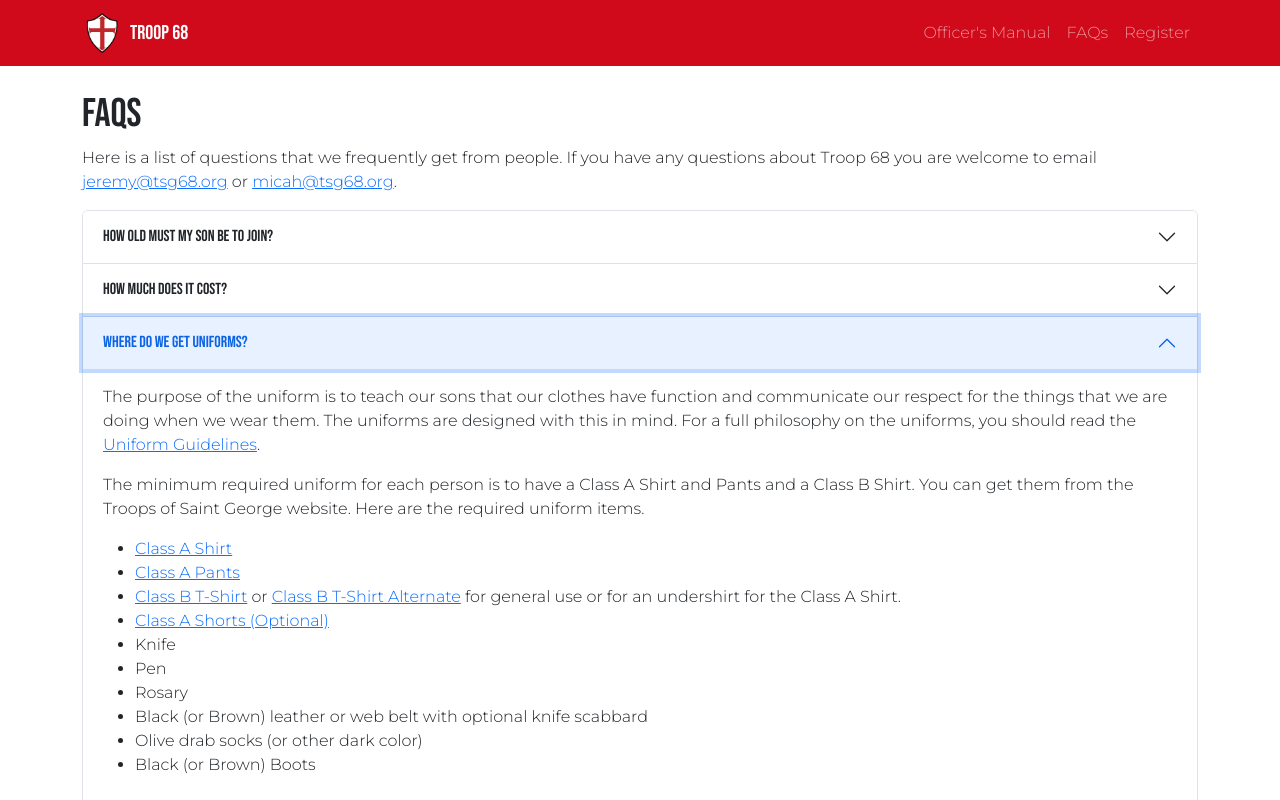
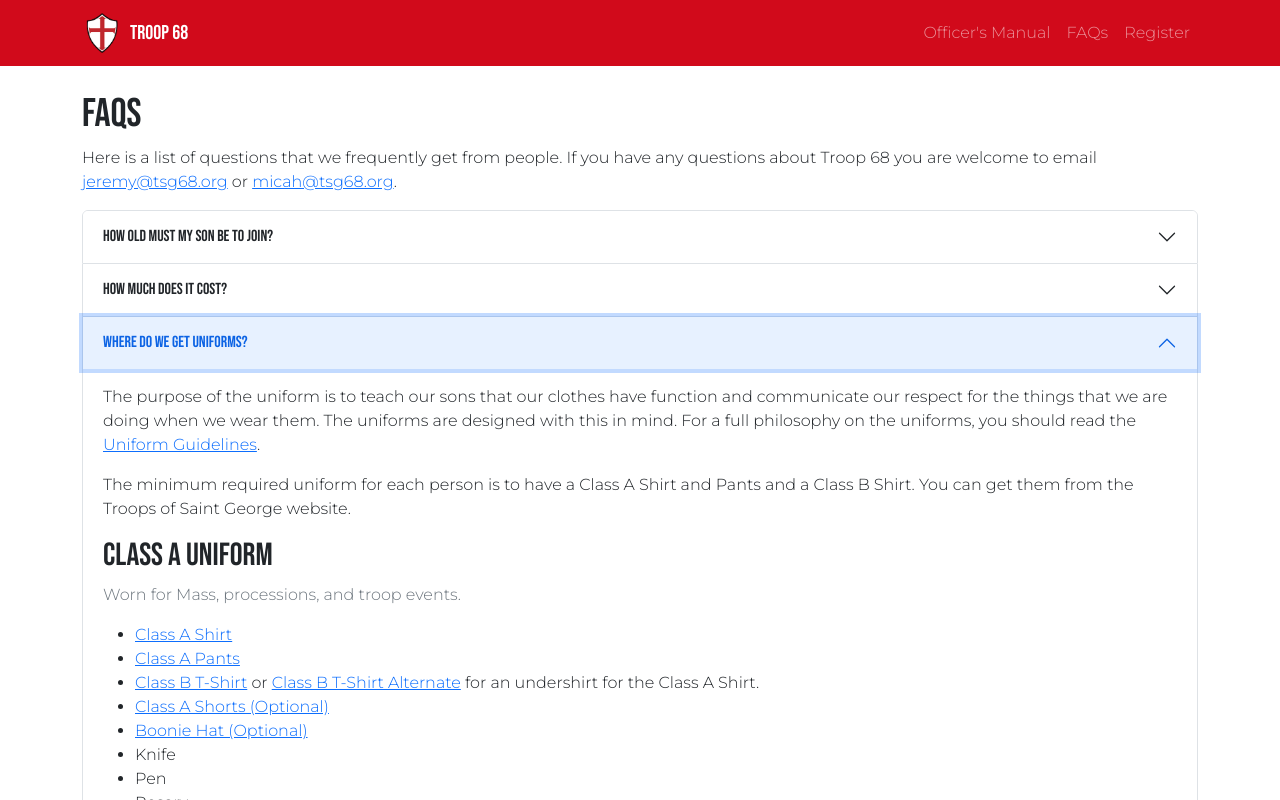
Before and after one commit to jeremyawarren15/tsg68, a Next.js app: page /faq in a window 1280 px wide. Both pictures are taken after a click on the button "Where do we get uniforms?". Shown: the top 800 px of the page. Built offline with nearby package versions, Linux system fonts and the light colour scheme.

Commit message:
updated uniform information

```diff
--- a/pages/faq.tsx
+++ b/pages/faq.tsx
@@ -41,13 +41,30 @@ const Faq = () => {
               <Accordion.Body>
                 <p>The purpose of the uniform is to teach our sons that our clothes have function and communicate our respect for the things that we are doing when we wear them. The uniforms are designed with this in mind. For a full philosophy on the uniforms, you should read the <a href="https://troopsofsaintgeorge.org/wp-content/uploads/2020/02/2020-02-09-TSG-Uniform-Guidelines.pdf">Uniform Guidelines</a>.</p>
                 <p>
-                  The minimum required uniform for each person is to have a Class A Shirt and Pants and a Class B Shirt. You can get them from the Troops of Saint George website. Here are the required uniform items.
+                  The minimum required uniform for each person is to have a Class A Shirt and Pants and a Class B Shirt. You can get them from the Troops of Saint George website.
                 </p>
+                <h2>Class A Uniform</h2>
+                <p className="text-muted">Worn for Mass, processions, and troop events.</p>
                 <ul>
                   <li><a href="https://troopsofsaintgeorge.org/product/tsg-class-a-shirt/">Class A Shirt</a></li>
                   <li><a href="https://troopsofsaintgeorge.org/product/tsg-class-a-pants/">Class A Pants</a></li>
+                  <li><a href="https://troopsofsaintgeorge.org/product/tsg-class-b-t-shirt/">Class B T-Shirt</a> or <a href="https://troopsofsaintgeorge.org/product/tsg-class-b-t-shirt-alternate/">Class B T-Shirt Alternate</a> for an undershirt for the Class A Shirt.</li>
+                  <li><a href="https://troopsofsaintgeorge.org/product/tsg-class-a-shorts/">Class A Shorts (Optional)</a></li>
+                  <li><a href="https://troopsofsaintgeorge.org/product/tsg-boonie-hat/">Boonie Hat (Optional)</a></li>
+                  <li>Knife</li>
+                  <li>Pen</li>
+                  <li>Rosary</li>
+                  <li>Black (or Brown) leather or web belt with optional knife scabbard</li>
+                  <li>Olive drab socks (or other dark color)</li>
+                  <li>Black (or Brown) Boots</li>
+                </ul>
+                <h2>Class B Uniform</h2>
+                <p className="text-muted">Considered a "work" uniform. The main difference between this and the class A uniform is the lack of the Class A Shirt and the optional ball cap.</p>
+                <ul>
                   <li><a href="https://troopsofsaintgeorge.org/product/tsg-class-b-t-shirt/">Class B T-Shirt</a> or <a href="https://troopsofsaintgeorge.org/product/tsg-class-b-t-shirt-alternate/">Class B T-Shirt Alternate</a> for general use or for an undershirt for the Class A Shirt.</li>
+                  <li><a href="https://troopsofsaintgeorge.org/product/tsg-class-a-pants/">Class A Pants</a></li>
                   <li><a href="https://troopsofsaintgeorge.org/product/tsg-class-a-shorts/">Class A Shorts (Optional)</a></li>
+                  <li><a href="https://troopsofsaintgeorge.org/product/tsg-boonie-hat/">Boonie Hat (Optional)</a> or <a href="https://troopsofsaintgeorge.org/product/tsg-ballcap/">TSG ball cap (Optional)</a></li>
                   <li>Knife</li>
                   <li>Pen</li>
                   <li>Rosary</li>
```
